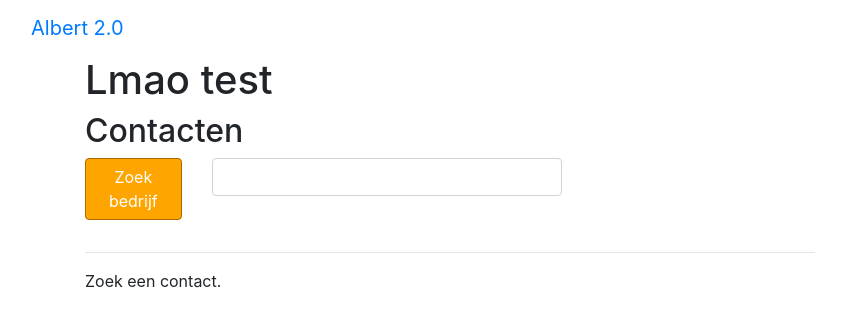
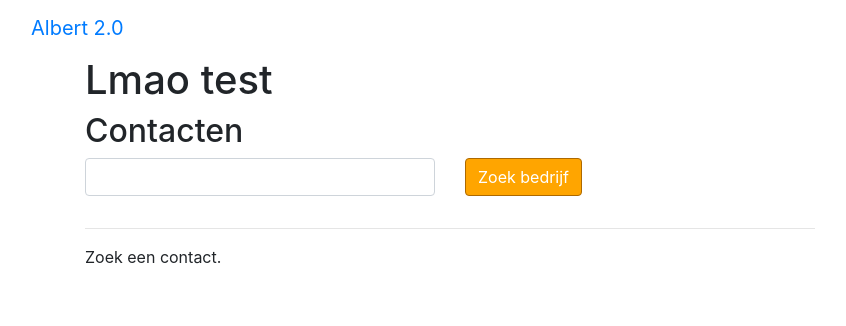
Before and after one commit to LeeLenaleee/Ipsen3_Frontend, an Angular app: page / in a window 1280 px wide. Shown: the top 326 px of the page, without its empty margins (0-846 px from the left). Built offline with nearby package versions, Linux system fonts and the light colour scheme.

Commit message:
syntax verbeterd

```diff
--- a/src/app/contacten/contact-item/contact-item.component.css
+++ b/src/app/contacten/contact-item/contact-item.component.css
@@ -4,6 +4,6 @@ label {
 
 .col, [class*="col-"] {
   border: 1px solid black;
-  background-color: #00008e;
-  color: white;
+  /*background-color: #00008e;*/
+  /*color: white;*/
 }
--- a/src/app/contacten/contact-zoeken/contact-zoeken.component.html
+++ b/src/app/contacten/contact-zoeken/contact-zoeken.component.html
@@ -1,10 +1,12 @@
 <div class="row">
-  <div class="col-sm-2 form-group">
-    <button class="btn" id="zoekButton" (click)="onZoekBedrijf()">Zoek bedrijf</button>
+  <div class="col form-group">
+    <input type="text"
+           id="bedrijf"
+           class="form-control" #bedrijfInput>
   </div>
-  <div class="col-sm-6 form-group">
-      <input type="text" id="bedrijf"
-             class="form-control"
-             #bedrijfInput>
+  <div class="col form-group">
+    <button class="btn"
+            id="zoekButton"
+            (click)="onZoekBedrijf()">Zoek bedrijf</button>
   </div>
 </div>
--- a/src/app/contacten/contact-zoeken/contact-zoeken.component.ts
+++ b/src/app/contacten/contact-zoeken/contact-zoeken.component.ts
@@ -20,7 +20,7 @@ export class ContactZoekenComponent implements OnInit {
     const naam = this.bedrijfNaam.nativeElement.value;
     // TODO uit database zoeken
     const contact = new Contact(1, 'voor', 'achter', 'bedrijf',
-      'straat', 'postcode', 'woonplaats', 'nederland', [12345678, 87654321],
+      'straat', 'postcode', 'woonplaats', 'nederland', [12345678, 87654321, 34567890],
       ['iemand@iets.wat', 'haha@fheod.nl'], 'relatie', 'website.nl');
     this.gekozenContact.emit(contact);
   }
```
